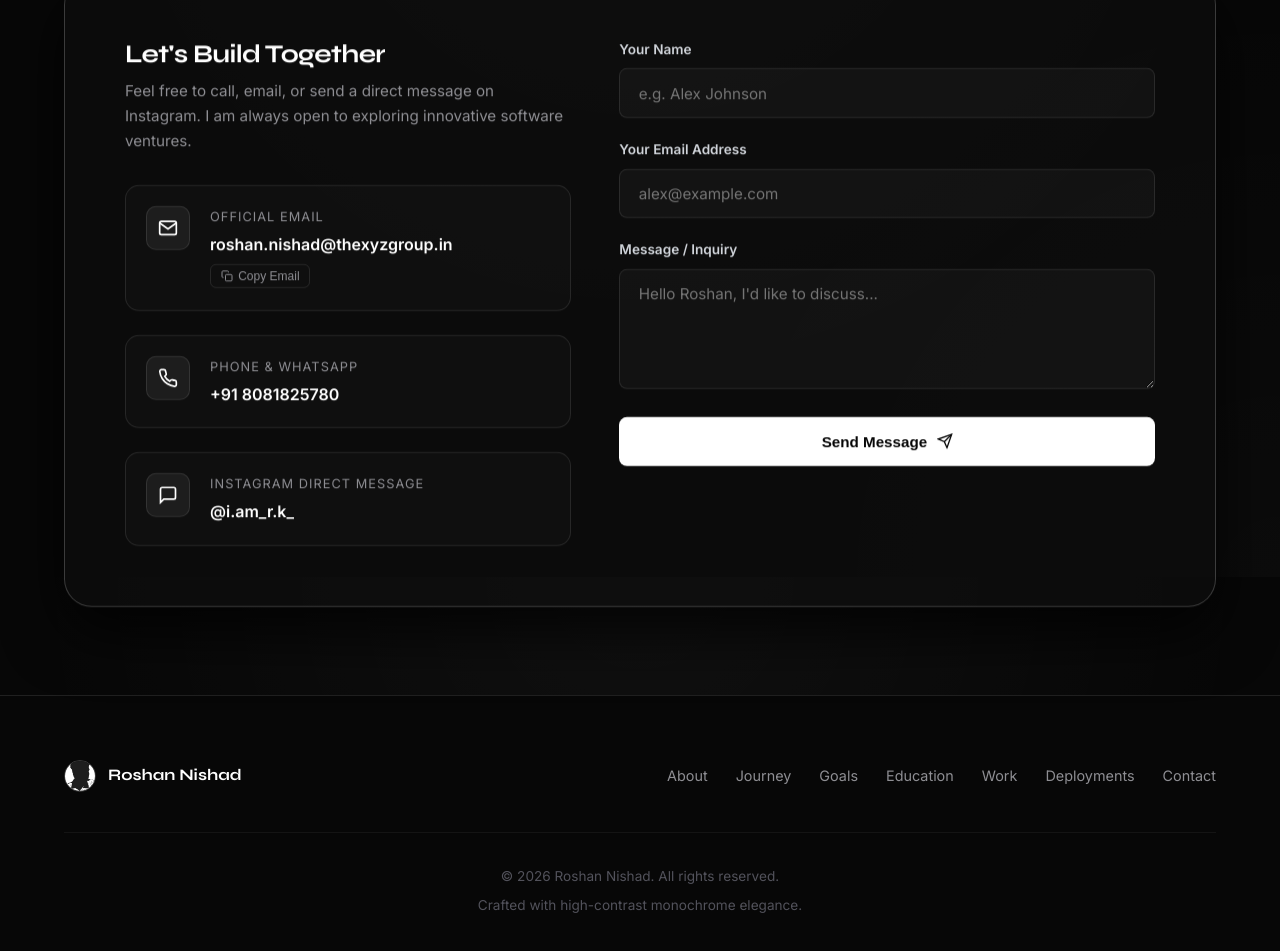
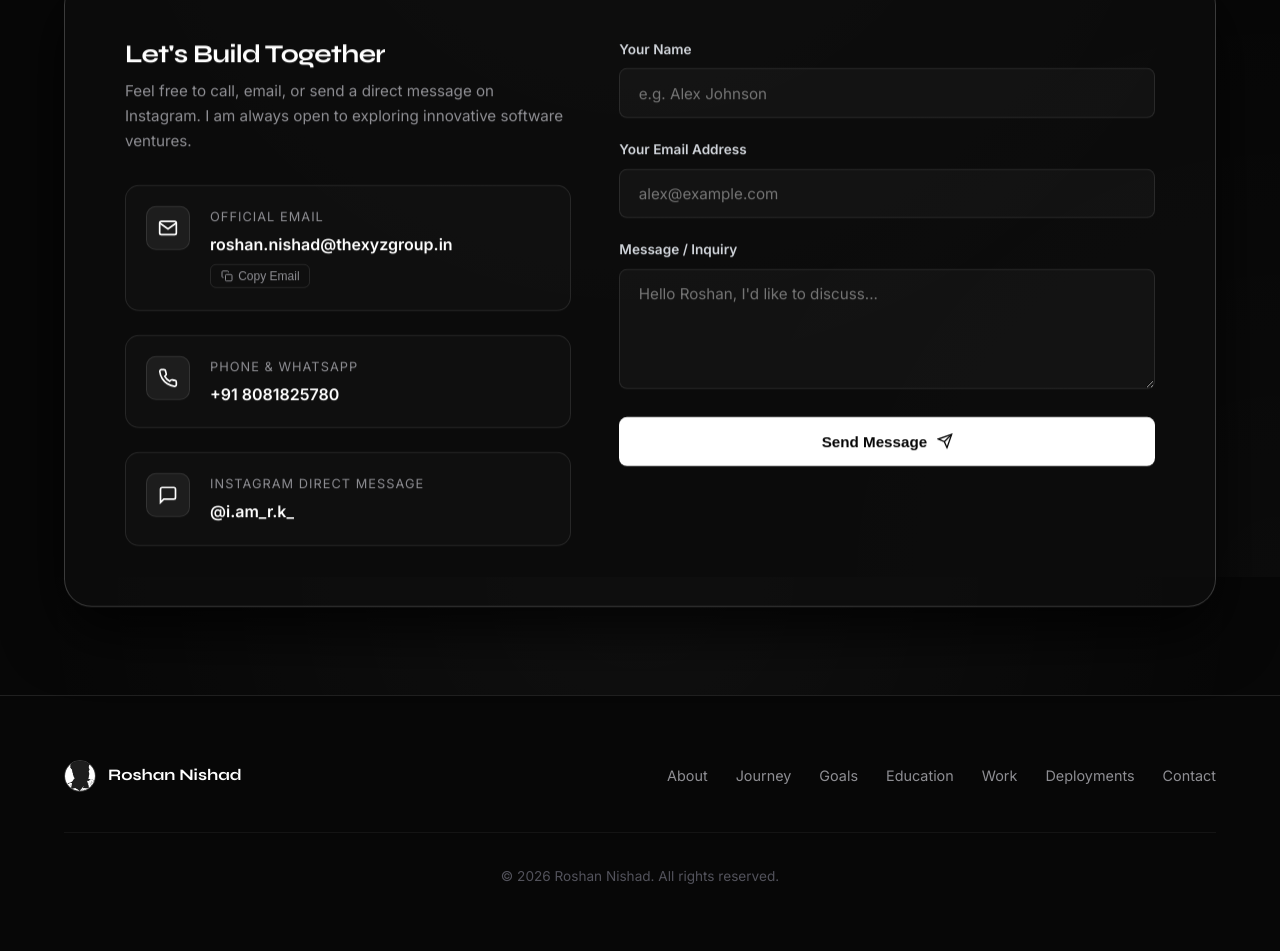
Before and after one commit to roshan-2026/Resume, a plain HTML site: page index.html in a window 1280 px wide. Shown: the part 7423-8374 px from the top of the page. After the commit the page ends 8350 px from the top, so only its background shows below. Drawn offline with Linux system fonts and the light colour scheme.

Commit message:
Remove footer description about crafting style

```diff
--- a/index.html
+++ b/index.html
@@ -877,7 +877,6 @@
 
       <div class="footer-bottom">
         <div>&copy; 2026 Roshan Nishad. All rights reserved.</div>
-        <div>Crafted with high-contrast monochrome elegance.</div>
       </div>
     </div>
   </footer>
```
